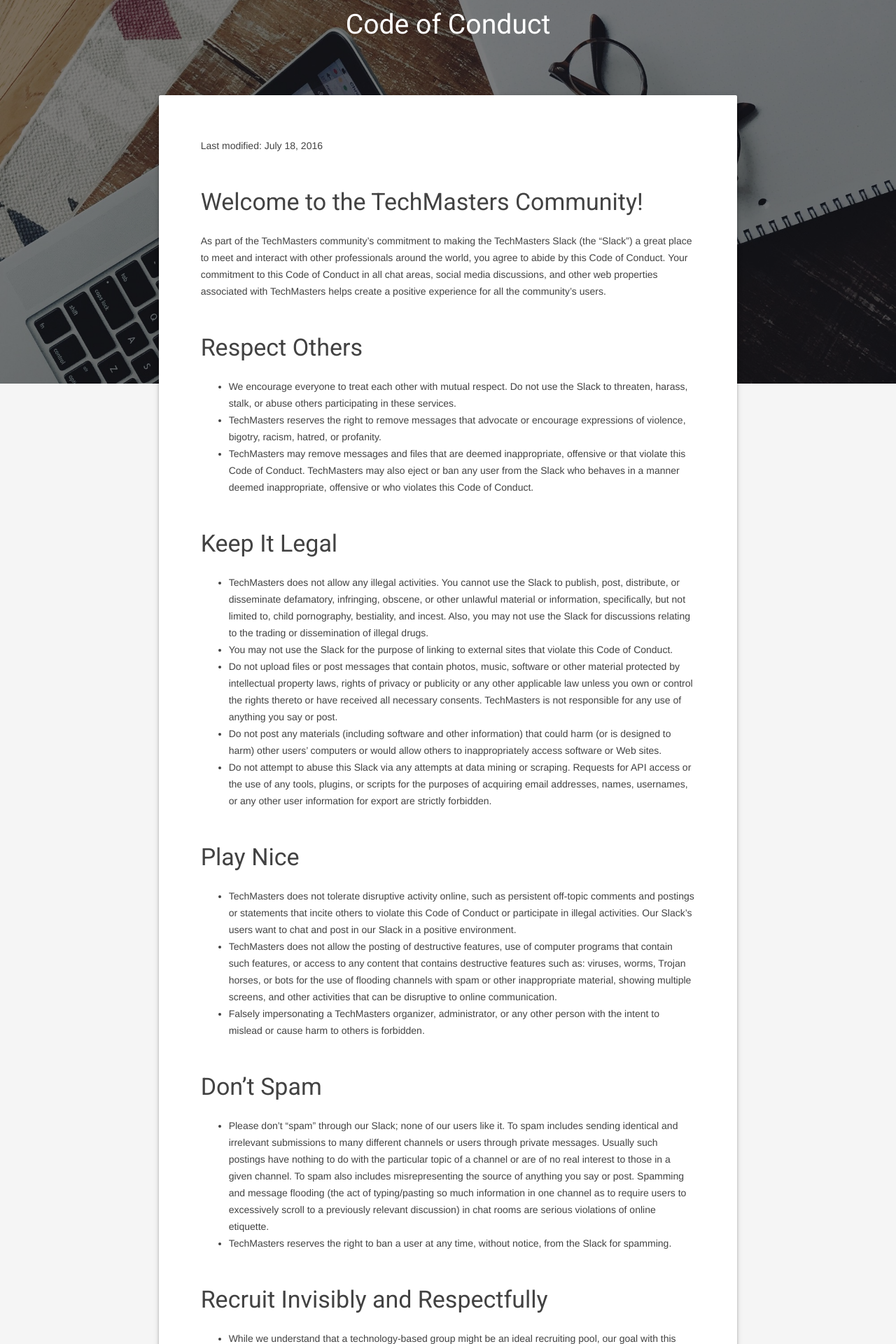
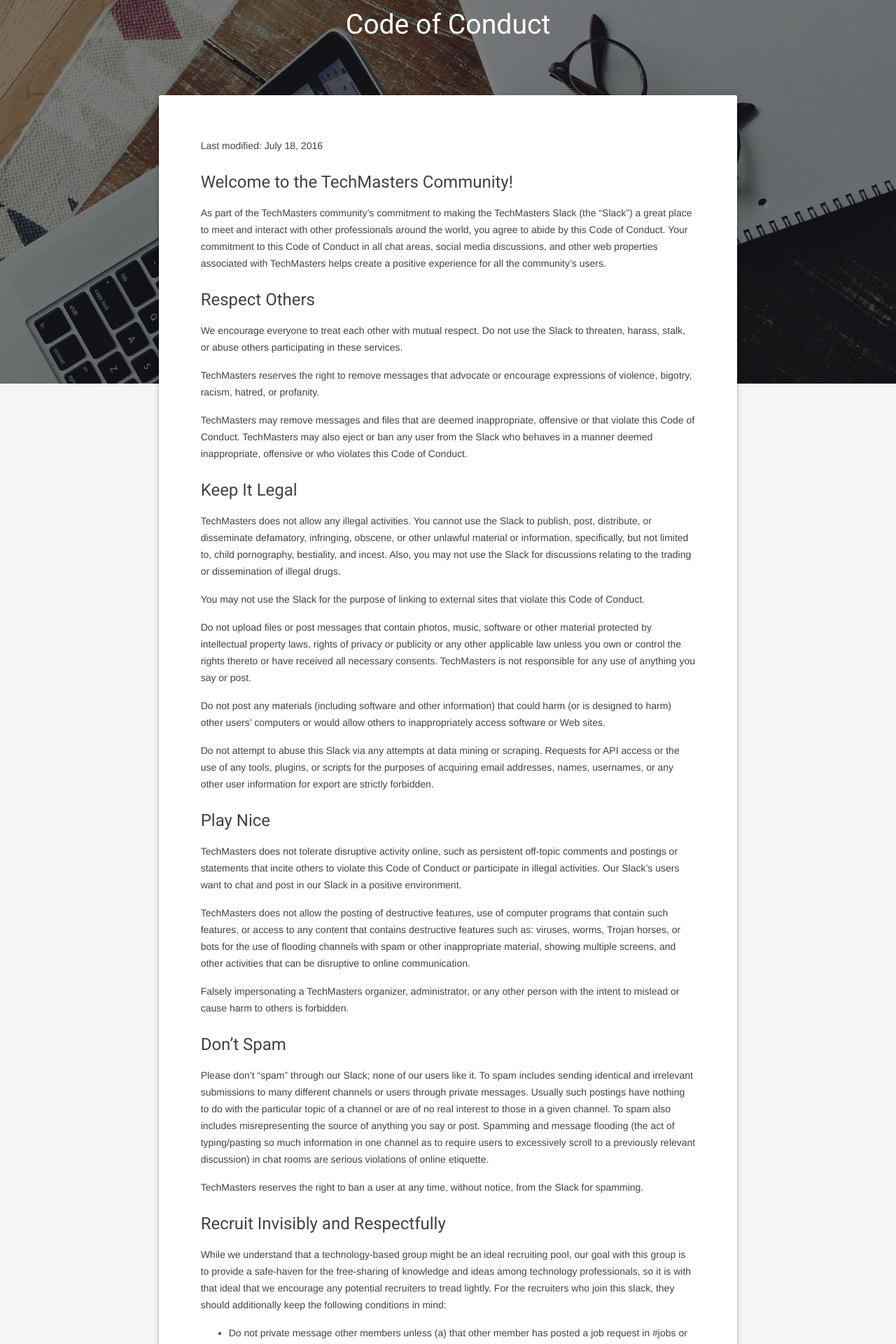
Before and after one commit to TechnologyMasters/techmasters.chat, a Jekyll site: the page built from conduct/index.md, in a window 1280 px wide. Shown: the part 371-2291 px from the top of the page at 70% size. Built offline with Jekyll 4.4.1, drawn with Linux system fonts in a browser that asks for light colours; nearby versions of some CDN libraries.

Commit message:
fix mobile

```diff
--- a/conduct/index.md
+++ b/conduct/index.md
@@ -6,72 +6,91 @@
 
 Last modified: July 18, 2016
 
-### Welcome to the TechMasters Community!
+#### Welcome to the TechMasters Community!
 
 As part of the TechMasters community’s commitment to making the TechMasters Slack (the "Slack") a great place to meet and interact with other professionals around the world, you agree to abide by this Code of Conduct. Your commitment to this Code of Conduct in all chat areas, social media discussions, and other web properties associated with TechMasters helps create a positive experience for all the community’s users.
 
-### Respect Others
+#### Respect Others
 
-* We encourage everyone to treat each other with mutual respect. Do not use the Slack to threaten, harass, stalk, or abuse others participating in these services.
-* TechMasters reserves the right to remove messages that advocate or encourage expressions of violence, bigotry, racism, hatred, or profanity.
-* TechMasters may remove messages and files that are deemed inappropriate, offensive or that violate this Code of Conduct. TechMasters may also eject or ban any user from the Slack who behaves in a manner deemed inappropriate, offensive or who violates this Code of Conduct.
+We encourage everyone to treat each other with mutual respect. Do not use the Slack to threaten, harass, stalk, or abuse others participating in these services.
 
-### Keep It Legal
+TechMasters reserves the right to remove messages that advocate or encourage expressions of violence, bigotry, racism, hatred, or profanity.
 
-* TechMasters does not allow any illegal activities. You cannot use the Slack to publish, post, distribute, or disseminate defamatory, infringing, obscene, or other unlawful material or information, specifically, but not limited to, child pornography, bestiality, and incest. Also, you may not use the Slack for discussions relating to the trading or dissemination of illegal drugs.
-* You may not use the Slack for the purpose of linking to external sites that violate this Code of Conduct.
-* Do not upload files or post messages that contain photos, music, software or other material protected by intellectual property laws, rights of privacy or publicity or any other applicable law unless you own or control the rights thereto or have received all necessary consents. TechMasters is not responsible for any use of anything you say or post.
-* Do not post any materials (including software and other information) that could harm (or is designed to harm) other users' computers or would allow others to inappropriately access software or Web sites.
-* Do not attempt to abuse this Slack via any attempts at data mining or scraping. Requests for API access or the use of any tools, plugins, or scripts for the purposes of acquiring email addresses, names, usernames, or any other user information for export are strictly forbidden.
+TechMasters may remove messages and files that are deemed inappropriate, offensive or that violate this Code of Conduct. TechMasters may also eject or ban any user from the Slack who behaves in a manner deemed inappropriate, offensive or who violates this Code of Conduct.
 
-### Play Nice
+#### Keep It Legal
 
-* TechMasters does not tolerate disruptive activity online, such as persistent off-topic comments and postings or statements that incite others to violate this Code of Conduct or participate in illegal activities. Our Slack’s users want to chat and post in our Slack in a positive environment.
-* TechMasters does not allow the posting of destructive features, use of computer programs that contain such features, or access to any content that contains destructive features such as: viruses, worms, Trojan horses, or bots for the use of flooding channels with spam or other inappropriate material, showing multiple screens, and other activities that can be disruptive to online communication.
-* Falsely impersonating a TechMasters organizer, administrator, or any other person with the intent to mislead or cause harm to others is forbidden.
+TechMasters does not allow any illegal activities. You cannot use the Slack to publish, post, distribute, or disseminate defamatory, infringing, obscene, or other unlawful material or information, specifically, but not limited to, child pornography, bestiality, and incest. Also, you may not use the Slack for discussions relating to the trading or dissemination of illegal drugs.
 
-### Don't Spam
+You may not use the Slack for the purpose of linking to external sites that violate this Code of Conduct.
 
-* Please don't "spam" through our Slack; none of our users like it. To spam includes sending identical and irrelevant submissions to many different channels or users through private messages. Usually such postings have nothing to do with the particular topic of a channel or are of no real interest to those in a given channel. To spam also includes misrepresenting the source of anything you say or post. Spamming and message flooding (the act of typing/pasting so much information in one channel as to require users to excessively scroll to a previously relevant discussion) in chat rooms are serious violations of online etiquette.
-* TechMasters reserves the right to ban a user at any time, without notice, from the Slack for spamming.
+Do not upload files or post messages that contain photos, music, software or other material protected by intellectual property laws, rights of privacy or publicity or any other applicable law unless you own or control the rights thereto or have received all necessary consents. TechMasters is not responsible for any use of anything you say or post.
 
-### Recruit Invisibly and Respectfully
+Do not post any materials (including software and other information) that could harm (or is designed to harm) other users' computers or would allow others to inappropriately access software or Web sites.
 
-* While we understand that a technology-based group might be an ideal recruiting pool, our goal with this group is to provide a safe-haven for the free-sharing of knowledge and ideas among technology professionals, so it is with that ideal that we encourage any potential recruiters to tread lightly. For the recruiters who join this slack, they should additionally keep the following conditions in mind:
-    * Do not private message other members unless (a) that other member has posted a job request in #jobs or #freelance, (b) that other member has reached out directly to the recruiter via a private message or a direct response in a channel, or (c) that other member has previously publicly stated that they welcome contact from recruiters and job posters.
-    * Do not retain membership here solely for the purpose of headhunting. You are expected to contribute to any relevant conversation. This will have the added benefit of providing you with presence and authority for whoever you may be representing and recruiting for.
-    * Under no circumstances are recruiters (or any user) allowed to datamine. Do not request API access or build or use any tools for the purposes of scraping names, email addresses, or any other user information.
+Do not attempt to abuse this Slack via any attempts at data mining or scraping. Requests for API access or the use of any tools, plugins, or scripts for the purposes of acquiring email addresses, names, usernames, or any other user information for export are strictly forbidden.
 
-### Take It Personally
+#### Play Nice
 
-* The Slack may be used to provide supplemental information regarding your own business (provided you do not use spam to provide this information); however, the Slack is not designed to be used as the primary mechanism for operating your business or providing core information about your business.
+TechMasters does not tolerate disruptive activity online, such as persistent off-topic comments and postings or statements that incite others to violate this Code of Conduct or participate in illegal activities. Our Slack’s users want to chat and post in our Slack in a positive environment.
 
-### Accept Responsibility
+TechMasters does not allow the posting of destructive features, use of computer programs that contain such features, or access to any content that contains destructive features such as: viruses, worms, Trojan horses, or bots for the use of flooding channels with spam or other inappropriate material, showing multiple screens, and other activities that can be disruptive to online communication.
 
-* You are responsible and liable for all your activities while participating in the Slack. Remember, you are responsible for anything you say or post and for protecting your own computer system. We recommend you install both an anti-virus solution and an anti-malware solution on your computer, and that you browse the web with a suitable ad-blocking extension.
-* Our Slack is not designed as the primary place to store any materials; you are responsible for creating backups of materials you post to to the Slack such as photos or documents. TechMasters is not responsible for loss of, access to, or deletion or alteration of any materials included on the Slack.
-* TechMasters reserves the right to remove at any time, without notice, any posting to the Slack.
-* Some users may post external website links on the Slack. Please be advised that TechMasters is not responsible for any of the content on these linked websites.
-* You are responsible for any actions you may take based on advice or information you receive online. Use your own good judgment when evaluating information provided through this Slack or any other such services, remember that the information provided could be from people at any age and experience level. The decision to conduct transactions with anyone is your own and you should conduct your own research prior to making any decisions.
+Falsely impersonating a TechMasters organizer, administrator, or any other person with the intent to mislead or cause harm to others is forbidden.
 
-### Uphold the Code
+#### Don't Spam
 
-* In helping to make our Slack a great place to meet, chat and exchange information, you must do your part to uphold this Code of Conduct.
-* TechMasters also reserves our right to amend or change the Code of Conduct at any time without notice. You agree to periodically review this document to ensure you are doing your part.
-* TechMasters is not obligated to send users or hosts a warning before deleting any content.
+Please don't "spam" through our Slack; none of our users like it. To spam includes sending identical and irrelevant submissions to many different channels or users through private messages. Usually such postings have nothing to do with the particular topic of a channel or are of no real interest to those in a given channel. To spam also includes misrepresenting the source of anything you say or post. Spamming and message flooding (the act of typing/pasting so much information in one channel as to require users to excessively scroll to a previously relevant discussion) in chat rooms are serious violations of online etiquette.
 
-### Protect Your Privacy
+TechMasters reserves the right to ban a user at any time, without notice, from the Slack for spamming.
 
-* We caution you against giving out personally identifiable information (such as social security numbers, credit card numbers, names and addresses, telephone numbers, driver license numbers) to strangers online, which may be used for illegal or harmful purposes.
-* Some personal information you provide to the Slack may be stored outside of the country in which you reside.
-* Be aware that some channels have a publicly-accessible and searchable record of all message activity at [http://techmasters.slackarchive.io](http://techmasters.slackarchive.io/). These channels are #business, #freelance, #general, #programming, and #technology. Therefore it is advisable to avoid sharing personally-identifiable information, or information you would not want available outside the confines of the Slack.
-* Slack provides the ability for you to protect your account with Two-Factor Authentication ("2FA"), which is a responsible step in protecting your privacy and preventing abuse of and impersonation with your account. You may enable 2FA at [https://techmasters.slack.com/account/settings](https://techmasters.slack.com/account/settings).
+#### Recruit Invisibly and Respectfully
 
-### Contact Information
+While we understand that a technology-based group might be an ideal recruiting pool, our goal with this group is to provide a safe-haven for the free-sharing of knowledge and ideas among technology professionals, so it is with that ideal that we encourage any potential recruiters to tread lightly. For the recruiters who join this slack, they should additionally keep the following conditions in mind:
+
+* Do not private message other members unless (a) that other member has posted a job request in #jobs or #freelance, (b) that other member has reached out directly to the recruiter via a private message or a direct response in a channel, or (c) that other member has previously publicly stated that they welcome contact from recruiters and job posters.
+* Do not retain membership here solely for the purpose of headhunting. You are expected to contribute to any relevant conversation. This will have the added benefit of providing you with presence and authority for whoever you may be representing and recruiting for.
+* Under no circumstances are recruiters (or any user) allowed to datamine. Do not request API access or build or use any tools for the purposes of scraping names, email addresses, or any other user information.
+
+#### Take It Personally
+
+The Slack may be used to provide supplemental information regarding your own business (provided you do not use spam to provide this information); however, the Slack is not designed to be used as the primary mechanism for operating your business or providing core information about your business.
+
+#### Accept Responsibility
+
+You are responsible and liable for all your activities while participating in the Slack. Remember, you are responsible for anything you say or post and for protecting your own computer system. We recommend you install both an anti-virus solution and an anti-malware solution on your computer, and that you browse the web with a suitable ad-blocking extension.
+
+Our Slack is not designed as the primary place to store any materials; you are responsible for creating backups of materials you post to to the Slack such as photos or documents. TechMasters is not responsible for loss of, access to, or deletion or alteration of any materials included on the Slack.
+
+TechMasters reserves the right to remove at any time, without notice, any posting to the Slack.
+
+Some users may post external website links on the Slack. Please be advised that TechMasters is not responsible for any of the content on these linked websites.
+
+You are responsible for any actions you may take based on advice or information you receive online. Use your own good judgment when evaluating information provided through this Slack or any other such services, remember that the information provided could be from people at any age and experience level. The decision to conduct transactions with anyone is your own and you should conduct your own research prior to making any decisions.
+
+#### Uphold the Code
+
+In helping to make our Slack a great place to meet, chat and exchange information, you must do your part to uphold this Code of Conduct.
+
+TechMasters also reserves our right to amend or change the Code of Conduct at any time without notice. You agree to periodically review this document to ensure you are doing your part.
+
+TechMasters is not obligated to send users or hosts a warning before deleting any content.
+
+#### Protect Your Privacy
+
+We caution you against giving out personally identifiable information (such as social security numbers, credit card numbers, names and addresses, telephone numbers, driver license numbers) to strangers online, which may be used for illegal or harmful purposes.
+
+Some personal information you provide to the Slack may be stored outside of the country in which you reside.
+
+Be aware that some channels have a publicly-accessible and searchable record of all message activity at [http://techmasters.slackarchive.io](http://techmasters.slackarchive.io/). These channels are #business, #freelance, #general, #programming, and #technology. Therefore it is advisable to avoid sharing personally-identifiable information, or information you would not want available outside the confines of the Slack.
+
+Slack provides the ability for you to protect your account with Two-Factor Authentication ("2FA"), which is a responsible step in protecting your privacy and preventing abuse of and impersonation with your account. You may enable 2FA at [https://techmasters.slack.com/account/settings](https://techmasters.slack.com/account/settings).
+
+#### Contact Information
 
 If you are being harassed, notice that someone else is being harassed, or have other concerns, such as observing that a member of the TechMasters community is violating any part of this Code of Conduct, please contact any of our administrators on our Slack immediately:
 
-#### Administrators
+##### Administrators
 
 * **Ahmad Nassri** - Contact [@ahmadnassri on Slack](https://techmasters.slack.com/messages/@ahmadnassri).
 * **Andrew Moore** - Contact [@awmoore on Slack](https://techmasters.slack.com/messages/@awmoore) or [by email](http://www.google.com/recaptcha/mailhide/d?k=01a1e0Lq3Dpb2-lbWqjGcB5w==&c=jx3c5YpJM4u8FXIh0fmcE-OD2pxTbyMn0ES0KrcRlZk=).
--- a/css/home.scss
+++ b/css/home.scss
@@ -79,7 +79,8 @@
     justify-content: center;
 
     img {
-      width: 90%;
+      max-width: 90%;
+      max-height: 100%;
     }
   }
 }
```
Also changed, not shown: index.html (+4 -5 lines).
